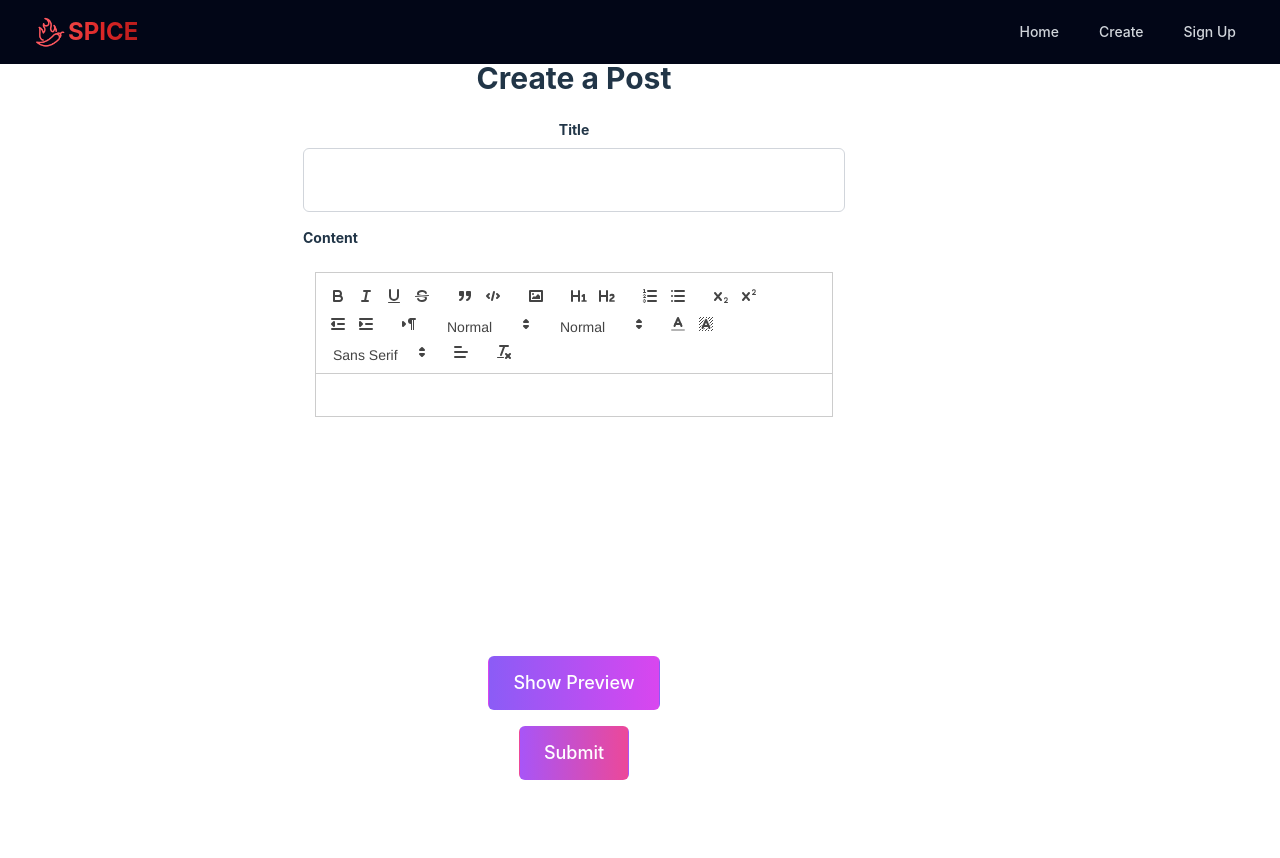
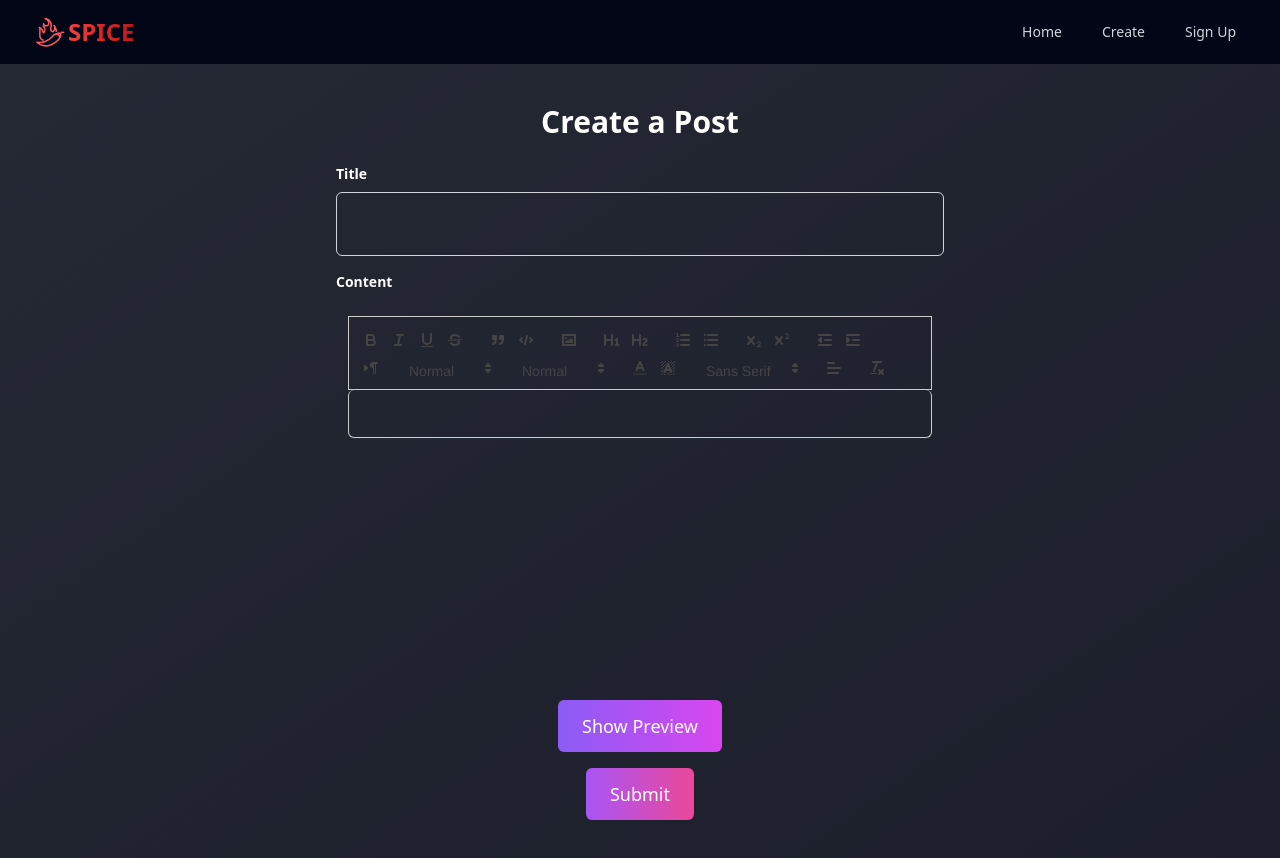
Before and after one commit to jbxamora/SPICE, a React (Vite) app in the folder client/: page /create in a window 1280 px wide. Shown: the top 858 px of the page. Before the commit the page ends 800 px from the top, so only its background shows below. Built offline with nearby package versions, Linux system fonts and the light colour scheme.

Commit message:
updated styles

```diff
--- a/client/src/App.css
+++ /dev/null
@@ -1,52 +0,0 @@
-
-#root {
-  max-width: 1280px;
-  margin: 0 auto;
-  padding: 2rem;
-  text-align: center;
-}
-
-.logo {
-  height: 6em;
-  padding: 1.5em;
-  will-change: filter;
-  transition: filter 300ms;
-}
-.logo:hover {
-  filter: drop-shadow(0 0 2em #646cffaa);
-}
-.logo.react:hover {
-  filter: drop-shadow(0 0 2em #61dafbaa);
-}
-
-@keyframes logo-spin {
-  from {
-    transform: rotate(0deg);
-  }
-  to {
-    transform: rotate(360deg);
-  }
-}
-
-@media (prefers-reduced-motion: no-preference) {
-  a:nth-of-type(2) .logo {
-    animation: logo-spin infinite 20s linear;
-  }
-}
-
-.card {
-  padding: 2em;
-}
-
-.read-the-docs {
-  color: #888;
-}
-:host ::ng-deep .ql-editor {
-  resize: vertical;
-  overflow-y: scroll;
-}
-
-:host ::ng-deep .ql-container {
-  resize: vertical;
-  overflow-y: scroll;
-}
--- a/client/src/components/NavBar/index.jsx
+++ b/client/src/components/NavBar/index.jsx
@@ -1,7 +1,7 @@
 import React, { useState } from "react";
 import { logo } from "../../assets";
 import { Link } from "react-router-dom";
-
+// add search functionality
 const Navbar = () => {
   const [isOpen, setIsOpen] = useState(false);
 
--- a/client/src/components/PostCard/index.jsx
+++ b/client/src/components/PostCard/index.jsx
@@ -38,7 +38,7 @@ const PostCard = ({ post }) => {
           alt={`Avatar of ${author.name}`}
         /> */}
         <div className="text-sm">
-          <p className="text-gray-900 leading-none">Author Name</p>
+          <p className="text-white leading-none">Author Name</p>
           <p className="text-gray-600">{date}</p>
         </div>
       </div>
--- a/client/src/components/PostList/index.jsx
+++ b/client/src/components/PostList/index.jsx
@@ -4,7 +4,7 @@ import PostCard from "../PostCard";
 const PostsList = ({ posts }) => {
   return (
     <div className="container w-full md:w-4/5 lg:w-3/4 mx-auto mt-20 px-4">
-      <h2 className="text-3xl font-bold mb-6">Make Something New!</h2>
+      <h2 className="flex justify-center text-3xl text-white font-bold mb-6">Make Something New!</h2>
       <div className="grid grid-cols-1 gap-8 place-items-center">
         {posts.map((post) => (
           <PostCard key={post.id} post={post} />
--- a/client/src/index.css
+++ b/client/src/index.css
@@ -3,64 +3,6 @@
 @tailwind components;
 @tailwind utilities;
 
-
-
-:root {
-  font-family: Inter, system-ui, Avenir, Helvetica, Arial, sans-serif;
-  line-height: 1.5;
-  font-weight: 400;
-
-  color-scheme: light dark;
-  color: rgba(255, 255, 255, 0.87);
-  background-color: #0f0f0f;
-
-  font-synthesis: none;
-  text-rendering: optimizeLegibility;
-  -webkit-font-smoothing: antialiased;
-  -moz-osx-font-smoothing: grayscale;
-  -webkit-text-size-adjust: 100%;
-}
-
-a {
-  font-weight: 500;
-  color: #646cff;
-  text-decoration: inherit;
-}
-a:hover {
-  color: #535bf2;
-}
-
-body {
-  margin: 0;
-  display: flex;
-  place-items: center;
-  min-width: 320px;
-  min-height: 100vh;
-}
-
-h1 {
-  font-size: 3.2em;
-  line-height: 1.1;
-}
-
-button {
-  border-radius: 8px;
-  border: 1px solid transparent;
-  padding: 0.6em 1.2em;
-  font-size: 1em;
-  font-weight: 500;
-  font-family: inherit;
-  background-color: #1a1a1a;
-  cursor: pointer;
-  transition: border-color 0.25s;
-}
-button:hover {
-  border-color: #646cff;
-}
-button:focus,
-button:focus-visible {
-  outline: 4px auto -webkit-focus-ring-color;
-}
 
 .gradient-text {
   @apply bg-gradient-to-r from-red-500 via-red-600 to-red-700;
@@ -68,24 +10,18 @@ button:focus-visible {
   color: transparent;
 }
 
-:host ::ng-deep .ql-editor {
-  resize: vertical;
-  overflow-y: scroll;
+body {
+  background: linear-gradient(to bottom right, #252934, #1c1f2b);
+  padding-top: 4rem;
+  padding-bottom: 4rem;
 }
 
-:host ::ng-deep .ql-container {
-  resize: vertical;
-  overflow-y: scroll;
+
+.ql-container {
+  display: flex;
+  border: 1px solid #e2e8f0;
+  border-radius: 0.375rem;
+  box-shadow: 0 1px 2px 0 rgba(105, 233, 190, 0.05);
+  font-size: medium;
+  color:#e2e8f0;
 }
-@media (prefers-color-scheme: light) {
-  :root {
-    color: #213547;
-    background-color: #ffffff;
-  }
-  a:hover {
-    color: #747bff;
-  }
-  button {
-    background-color: #f9f9f9;
-  }
-}
--- a/client/src/pages/CreatePost.jsx
+++ b/client/src/pages/CreatePost.jsx
@@ -38,10 +38,10 @@ const CreatePost = () => {
 
   return (
     <div className="container w-full md:w-2/3 lg:w-1/2 mx-auto mt-10 px-4">
-      {!preview && <h2 className="flex justify-center text-3xl font-bold mb-6">Create a Post</h2>}
+      {!preview && <h2 className="flex justify-center text-white text-3xl font-bold mb-6">Create a Post</h2>}
       <form onSubmit={handleSubmit} className="w-full">
         <div className="mb-4">
-          <label htmlFor="title" className="flex justify-center text-sm font-bold mb-2">
+          <label htmlFor="title" className="block text-sm font-bold text-white mb-2">
             Title
           </label>
           {!preview ? (
@@ -50,16 +50,16 @@ const CreatePost = () => {
               id="title"
               value={title}
               onChange={(e) => setTitle(e.target.value)}
-              className="w-full p-4 text-lg border border-gray-300 rounded-md focus:outline-none focus:ring-2 focus:ring-blue-400 focus:border-transparent"
+              className="w-full p-4 text-lg border bg-transparent text-white border-gray-300 rounded-md focus:outline-none focus:ring-2 focus:ring-blue-400 focus:border-transparent"
               required
               style={{ minHeight: "4rem" }}
             />
           ) : (
-            <h3 className="text-xl font-semibold">{title}</h3>
+            <h3 className="flex justify-center text-white text-xl font-semibold">{title}</h3>
           )}
         </div>
         <div className="mb-4">
-          <label htmlFor="content" className="block text-sm font-bold mb-2">
+          <label htmlFor="content" className="block text-white text-sm font-bold mb-2">
             Content
           </label>
           {!preview ? (
@@ -68,8 +68,8 @@ const CreatePost = () => {
               value={content}
               onChange={setContent}
               theme="snow"
-              className="text-lg mt-auto px-3 py-4 w-full"
-              style={{ minHeight: "25rem", className: "h-44" }}
+              className="text-lg mt-auto px-3 py-4"
+              style={{ minHeight: "25rem", className: "h-44 text-white" }}
               modules={{ toolbar: toolbarOptions }}
             />
           ) : (
@@ -79,7 +79,7 @@ const CreatePost = () => {
           <div className="flex justify-center">
             <button
               type="button"
-              className="bg-gradient-to-r from-violet-500 to-fuchsia-500 text-white px-6 py-3 rounded-md text-lg active:bg-violet-700"
+              className="bg-gradient-to-r from-violet-500 to-fuchsia-500 text-white px-6 py-3 rounded-md text-lg active:bg-violet-700 focus:outline-none focus:ring focus:ring-violet-400"
               onClick={() => setPreview(!preview)}
             >
               {preview ? "Hide" : "Show"} Preview
```
Also changed, not shown: client/src/components/SideBar/index.jsx (added).
